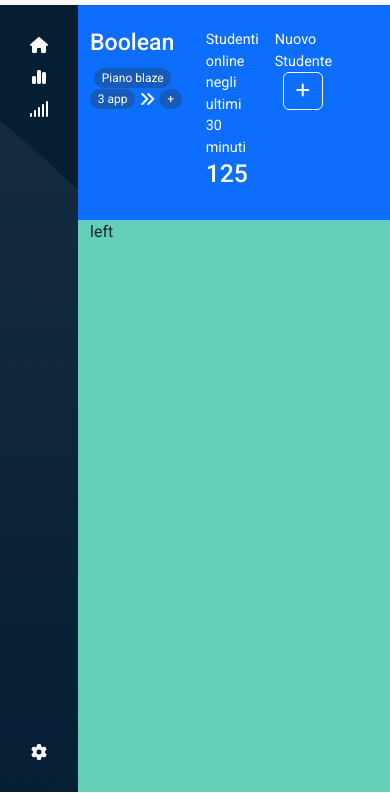
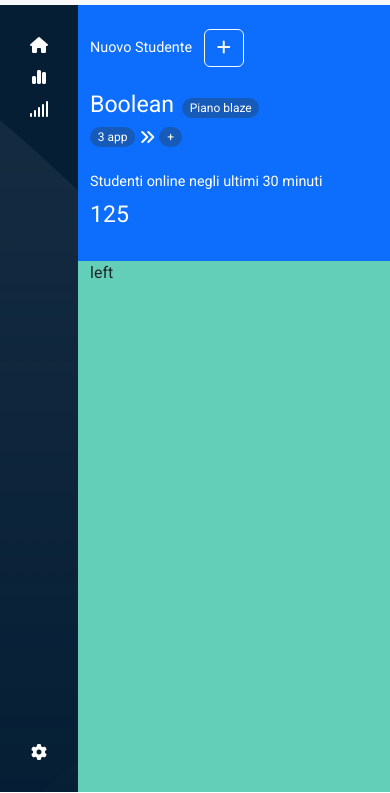
Before and after one commit to RiccardoImperiale/html-css-bootstrap-dashboard, a plain HTML site: page index.html in a window 390 px wide. Shown: the part 51-844 px from the top of the page. Drawn offline with nearby package versions, Linux system fonts and the light colour scheme.

Commit message:
add banner responsive behavior

```diff
--- a/index.html
+++ b/index.html
@@ -8,7 +8,9 @@
     <!-- Google Font -->
     <link rel="preconnect" href="https://fonts.googleapis.com">
     <link rel="preconnect" href="https://fonts.gstatic.com" crossorigin>
-    <link href="https://fonts.googleapis.com/css2?family=Roboto:ital,wght@0,100;0,300;0,400;0,500;0,700;0,900;1,100;1,300;1,400;1,500;1,700;1,900&display=swap" rel="stylesheet">
+    <link
+        href="https://fonts.googleapis.com/css2?family=Roboto:ital,wght@0,100;0,300;0,400;0,500;0,700;0,900;1,100;1,300;1,400;1,500;1,700;1,900&display=swap"
+        rel="stylesheet">
     <!-- Font Awesome -->
     <link rel="stylesheet" href="https://cdnjs.cloudflare.com/ajax/libs/font-awesome/6.5.1/css/all.min.css"
         integrity="sha512-DTOQO9RWCH3ppGqcWaEA1BIZOC6xxalwEsw9c2QQeAIftl+Vegovlnee1c9QX4TctnWMn13TZye+giMm8e2LwA=="
@@ -81,10 +83,29 @@
         <div class="content flex-fill overflow-auto">
             <!-- banner -->
             <div class="top bg-primary text-white">
-                <div class="container-fluid pe-5 py-4 d-flex align-items-start justify-content-between">
-                    <div class="boolean pe-4">
+                <div class="container-fluid pe-5 py-4 d-flex flex-column flex-sm-row align-items-start justify-content-between">
+                    <div class="new_student text-sm order-sm-3">
+                        Nuovo Studente
+                        <!-- offcanvas -->
+                        <button class="btn btn-outline-light ms-2 me-5" type="button" data-bs-toggle="offcanvas"
+                            data-bs-target="#offcanvasRight" aria-controls="offcanvasRight"><i
+                                class="fa-solid fa-plus"></i>
+                        </button>
+                        <div class="offcanvas offcanvas-end" tabindex="-1" id="offcanvasRight"
+                            aria-labelledby="offcanvasRightLabel">
+                            <div class="offcanvas-header">
+                                <h5 class="offcanvas-title" id="offcanvasRightLabel">Offcanvas right</h5>
+                                <button type="button" class="btn-close" data-bs-dismiss="offcanvas"
+                                    aria-label="Close"></button>
+                            </div>
+                            <div class="offcanvas-body">
+                                ...
+                            </div>
+                        </div>
+                    </div>
+                    <div class="boolean pe-4 py-4 py-sm-0 order-sm-1">
                         <div class="top">
-                            <h3 class="d-inline-block d-inline-block">Boolean</h3>
+                            <h3 class="d-inline-block d-inline-block fw-normal">Boolean</h3>
                             <span class="fw-normal badge rounded-pill ms-1">Piano blaze<span>
                         </div>
                         <div class="bottom d-flex align-items-center">
@@ -96,31 +117,9 @@
                             <span class="fw-normal badge rounded-pill ms-1 d-block d-lg-none">+</span>
                         </div>
                     </div>
-                    <div class="students_online text-sm pe-3">
-                        Studenti online negli ultimi 30 minuti <br>
-                        <h2>125</h2>
-                    </div>
-                    <div class="new_student text-sm">
-                        Nuovo Studente
-
-                        <!-- offcanvas -->
-                        <button class="btn btn-outline-light ms-2 me-5" type="button" data-bs-toggle="offcanvas"
-                            data-bs-target="#offcanvasRight" aria-controls="offcanvasRight"><i
-                                class="fa-solid fa-plus"></i></button>
-
-                        <div class="offcanvas offcanvas-end" tabindex="-1" id="offcanvasRight"
-                            aria-labelledby="offcanvasRightLabel">
-                            <div class="offcanvas-header">
-                                <h5 class="offcanvas-title" id="offcanvasRightLabel">Offcanvas right</h5>
-                                <button type="button" class="btn-close" data-bs-dismiss="offcanvas"
-                                    aria-label="Close"></button>
-                            </div>
-                            <div class="offcanvas-body">
-                                ...
-                            </div>
-                        </div>
-
-
+                    <div class="students_online text-sm pe-3 order-sm-2">
+                        <p class="mb-2">Studenti online negli ultimi 30 minuti<br></p>
+                        <h3 class="fw-normal">125</h3>
                     </div>
                 </div>
             </div>
```
